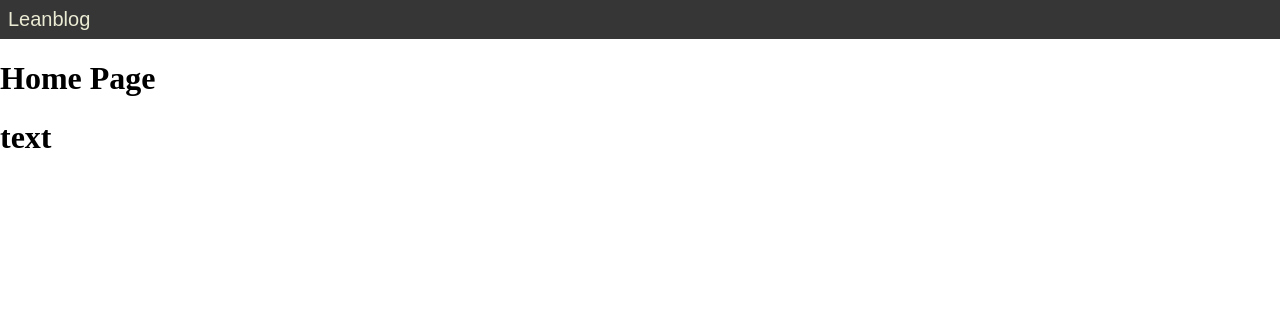
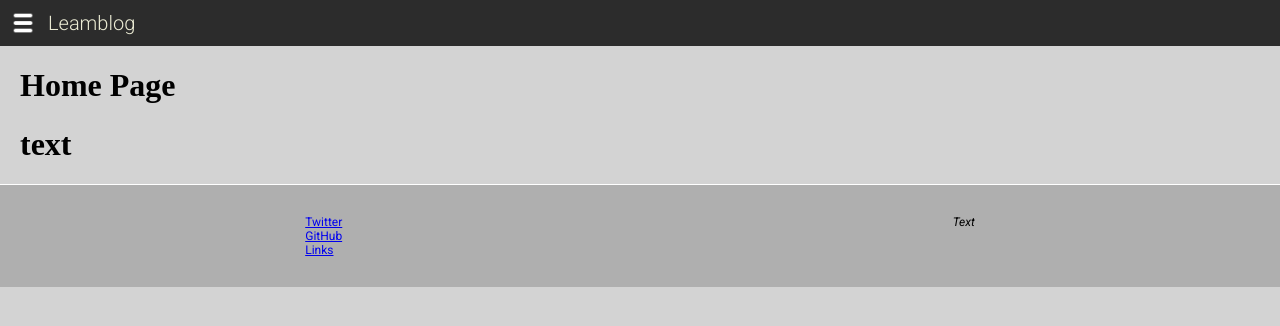
Before and after one commit to NyshimoriMizuki/learning-flask, a Python web app: template website/templates/home.html in a window 1280 px wide. Shown: the top 326 px of the page. Run offline with Jinja, Linux system fonts and the light colour scheme; the template is opened without the code that fills it, so the values that code supplies are empty.

Commit message:
building home page

```diff
--- a/website/static/css/style.css
+++ b/website/static/css/style.css
@@ -1,11 +1,55 @@
+@import url('https://fonts.googleapis.com/css2?family=Roboto:ital,wght@0,100;0,300;0,400;0,500;0,700;0,900;1,100;1,300;1,400;1,500;1,700;1,900&display=swap');
+
+
 body {
     margin: 0;
+    display: flex;
+    flex-direction: column;
+    background: lightgray;
 }
 
-.title {
-    background-color: rgb(54, 54, 54);
+.menu-icon {
+    size: 50px;
+}
+
+.header {
+    display: flex;
+    flex-direction: row;
+    align-items: center;
+    background-color: rgb(44, 44, 44);
     color: rgb(235, 235, 212);
     padding: 8px;
-    font-family: 'arial';
-    font-size: 20px;
 }
+
+.menu-icon {
+    height: 30px;
+    margin-right: 10px;
+}
+
+.header-title {
+    font: 20px 'Roboto', sans-serif;
+    font-weight: 300;
+}
+
+.container {
+    margin: 0px 20px;
+}
+
+footer {
+    background-color: rgb(175, 175, 175);
+    padding: 30px 0;
+    border-top: 1px solid white;
+    display: flex;
+    flex-direction: row;
+    justify-content: space-around;
+    font: 12px 'Roboto', sans-serif;
+    font-weight: 400;
+
+}
+
+.links {
+    display: flex;
+    flex-direction: column;
+}
+
+.about {}
--- a/website/templates/base.html
+++ b/website/templates/base.html
@@ -7,11 +7,24 @@
     <meta name="viewport" content="width=device-width, initial-scale=1.0">
     <link rel="stylesheet" type="text/css" href="/static/css/style.css">
     <title>{% block title %}{% endblock %}</title>
+    <meta name="description" content="">
 </head>
 
 <body>
-    <header class="title">Leanblog</header>
+    <header class="header">
+        <img class="menu-icon" src="/static/images/menu_icon.png">
+        <div class="header-title">Leamblog</div>
+    </header>
     <div class="container">{% block content %}{% endblock %}</div>
+
+    <footer>
+        <div class="links">
+            <a href="https://twitter.com/NyshimoriMizuki" target="_blank">Twitter</a>
+            <a href="https://github.com/NyshimoriMizuki" target="_blank">GitHub</a>
+            <a href="https://nyshimori.carrd.co/" target="_blank">Links</a>
+        </div>
+        <div class="about"><i>Text</i></div>
+    </footer>
 </body>
 
 </html>
```
Also changed, not shown: website/static/images/menu_icon.png (added).
